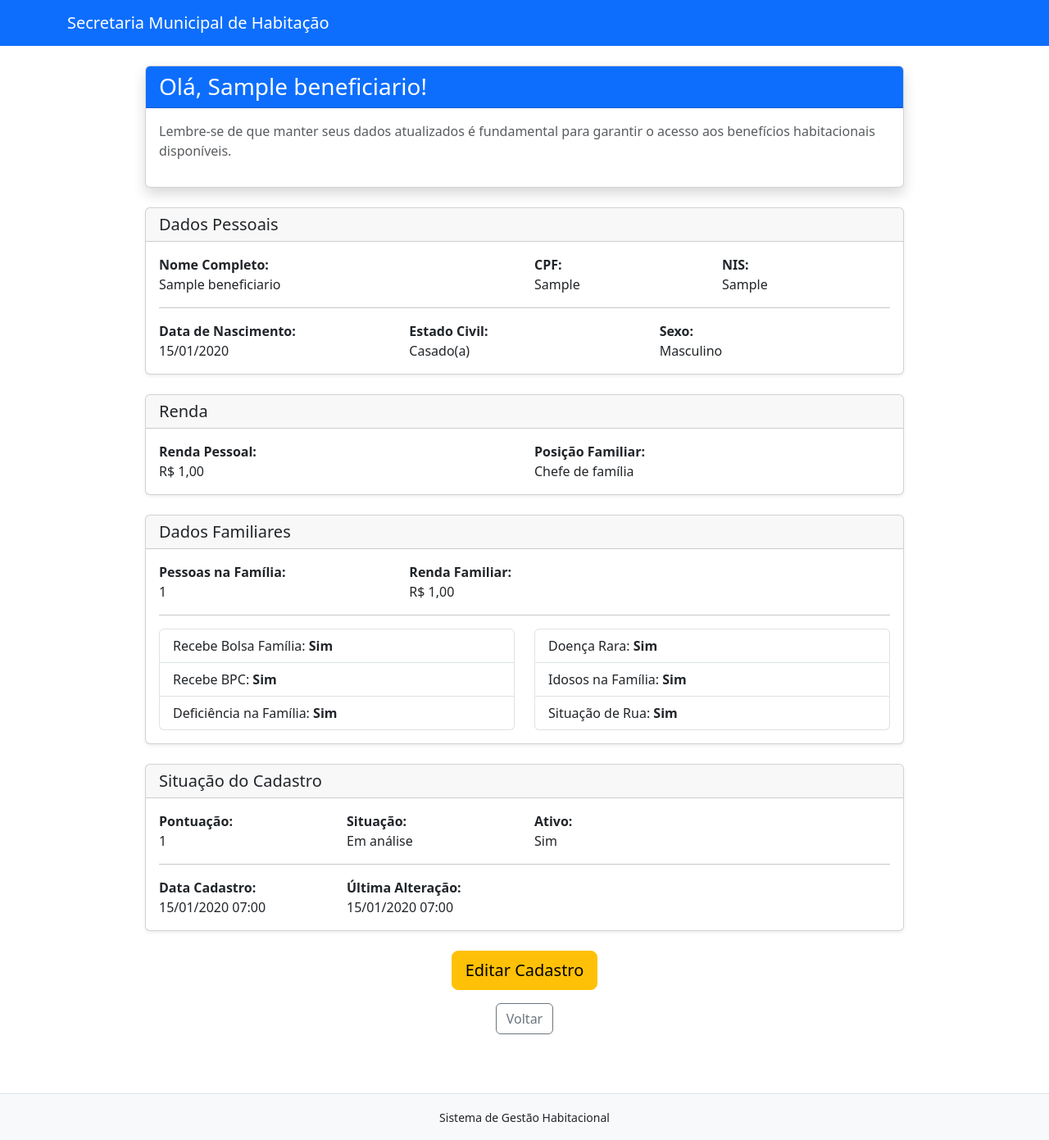
After one commit to bmgmagalhaes/sistema_habitacional, a Django app: page /portal_prefeitura/beneficiario/1/ in a window 1280 px wide. The commit adds this page. Shown: the whole page at 82% size. Run offline with Django 5.2, Linux system fonts and the light colour scheme; tables that the repository leaves empty hold one stand-in row (values such as "Sample post").

Commit message:
conclui fluxo da área pública com refinamento das funcionalidades

```diff
--- /dev/null
+++ b/gestao_municipio/templates/gestao_municipio/portal_prefeitura/beneficiario_detalhe.html
@@ -0,0 +1,266 @@
+{% extends 'base.html' %}
+
+{% block title %}
+Detalhes do Beneficiário
+{% endblock %}
+
+{% block content %}
+
+<div class="row justify-content-center">
+
+    <div class="col-lg-10">
+
+        <div class="card shadow mb-4">
+
+            <div class="card-header bg-primary text-white">
+
+                <h3 class="mb-0">
+                    Olá, {{ beneficiario.nome_completo }}!
+                </h3>
+
+            </div>
+
+            <div class="card-body">
+
+                <p class="text-muted">
+                    Lembre-se de que manter seus dados atualizados é fundamental para garantir o acesso aos benefícios habitacionais disponíveis.
+                </p>
+
+            </div>
+
+        </div>
+
+        <!-- Dados Pessoais -->
+        <div class="card shadow-sm mb-4">
+
+            <div class="card-header">
+                <h5 class="mb-0">Dados Pessoais</h5>
+            </div>
+
+            <div class="card-body">
+
+                <div class="row">
+
+                    <div class="col-md-6">
+                        <strong>Nome Completo:</strong><br>
+                        {{ beneficiario.nome_completo }}
+                    </div>
+
+                    <div class="col-md-3">
+                        <strong>CPF:</strong><br>
+                        {{ beneficiario.cpf }}
+                    </div>
+
+                    <div class="col-md-3">
+                        <strong>NIS:</strong><br>
+                        {{ beneficiario.nis }}
+                    </div>
+
+                </div>
+
+                <hr>
+
+                <div class="row">
+
+                    <div class="col-md-4">
+                        <strong>Data de Nascimento:</strong><br>
+                        {{ beneficiario.data_nascimento|date:"d/m/Y" }}
+                    </div>
+
+                    <div class="col-md-4">
+                        <strong>Estado Civil:</strong><br>
+                        {{ beneficiario.get_estado_civil_display }}
+                    </div>
+
+                    <div class="col-md-4">
+                        <strong>Sexo:</strong><br>
+                        {{ beneficiario.get_sexo_display }}
+                    </div>
+
+                </div>
+
+            </div>
+
+        </div>
+
+        <!-- Renda -->
+        <div class="card shadow-sm mb-4">
+
+            <div class="card-header">
+                <h5 class="mb-0">Renda</h5>
+            </div>
+
+            <div class="card-body">
+
+                <div class="row">
+
+                    <div class="col-md-6">
+                        <strong>Renda Pessoal:</strong><br>
+                        R$ {{ beneficiario.renda_pessoal }}
+                    </div>
+
+                    <div class="col-md-6">
+                        <strong>Posição Familiar:</strong><br>
+                        {{ beneficiario.get_posicao_familiar_display }}
+                    </div>
+
+                </div>
+
+            </div>
+
+        </div>
+
+        <!-- Dados Familiares -->
+        <div class="card shadow-sm mb-4">
+
+            <div class="card-header">
+                <h5 class="mb-0">Dados Familiares</h5>
+            </div>
+
+            <div class="card-body">
+
+                <div class="row mb-3">
+
+                    <div class="col-md-4">
+                        <strong>Pessoas na Família:</strong><br>
+                        {{ beneficiario.numero_pessoas_familia }}
+                    </div>
+
+                    <div class="col-md-4">
+                        <strong>Renda Familiar:</strong><br>
+                        R$ {{ beneficiario.renda_familiar }}
+                    </div>
+
+                </div>
+
+                <hr>
+
+                <div class="row">
+
+                    <div class="col-md-6">
+
+                        <ul class="list-group">
+
+                            <li class="list-group-item">
+                                Recebe Bolsa Família:
+                                <strong>{{ beneficiario.recebe_bolsa_familia|yesno:"Sim,Não" }}</strong>
+                            </li>
+
+                            <li class="list-group-item">
+                                Recebe BPC:
+                                <strong>{{ beneficiario.recebe_bpc|yesno:"Sim,Não" }}</strong>
+                            </li>
+
+                            <li class="list-group-item">
+                                Deficiência na Família:
+                                <strong>{{ beneficiario.deficiencia_na_familia|yesno:"Sim,Não" }}</strong>
+                            </li>
+
+                        </ul>
+
+                    </div>
+
+                    <div class="col-md-6">
+
+                        <ul class="list-group">
+
+                            <li class="list-group-item">
+                                Doença Rara:
+                                <strong>{{ beneficiario.doenca_rara_na_familia|yesno:"Sim,Não" }}</strong>
+                            </li>
+
+                            <li class="list-group-item">
+                                Idosos na Família:
+                                <strong>{{ beneficiario.idosos_na_familia|yesno:"Sim,Não" }}</strong>
+                            </li>
+
+                            <li class="list-group-item">
+                                Situação de Rua:
+                                <strong>{{ beneficiario.situacao_rua|yesno:"Sim,Não" }}</strong>
+                            </li>
+
+                        </ul>
+
+                    </div>
+
+                </div>
+
+            </div>
+
+        </div>
+
+        <!-- Situação -->
+        <div class="card shadow-sm mb-4">
+
+            <div class="card-header">
+                <h5 class="mb-0">Situação do Cadastro</h5>
+            </div>
+
+            <div class="card-body">
+
+                <div class="row">
+
+                    <div class="col-md-3">
+                        <strong>Pontuação:</strong><br>
+                        {{ beneficiario.pontuacao }}
+                    </div>
+
+                    <div class="col-md-3">
+                        <strong>Situação:</strong><br>
+                        {{ beneficiario.get_situacao_cadastral_display }}
+                    </div>
+
+                    <div class="col-md-3">
+                        <strong>Ativo:</strong><br>
+                        {{ beneficiario.ativo|yesno:"Sim,Não" }}
+                    </div>
+
+
+
+                </div>
+                <hr>
+
+                <div class="row">
+                    <div class="col-md-3">
+                        <strong>Data Cadastro:</strong><br>
+                        {{ beneficiario.data_cadastro|date:"d/m/Y H:i" }}
+                    </div>
+                    <div class="col-md-3">
+                        <strong>Última Alteração:</strong><br>
+                        {{ beneficiario.data_ultima_alteracao|date:"d/m/Y H:i" }}
+                    </div>
+
+                </div>
+
+            </div>
+
+        </div>
+
+        <div class="text-center">
+
+            <a href="{% url 'gestao_municipio:beneficiario_editar' beneficiario.pk %}"
+
+               class="btn btn-warning btn-lg">
+
+                Editar Cadastro
+
+            </a>
+
+        </div>
+
+        <div class="text-center mt-3">
+
+            <a href="{% url 'gestao_municipio:index_prefeitura' %}"
+            class="btn btn-outline-secondary">
+
+                Voltar
+
+            </a>
+
+        </div>
+
+    </div>
+
+</div>
+
+{% endblock %}
--- a/gestao_municipio/templates/gestao_municipio/portal_prefeitura/index_prefeitura.html
+++ b/gestao_municipio/templates/gestao_municipio/portal_prefeitura/index_prefeitura.html
@@ -61,10 +61,11 @@ Portal do Beneficiário
                         Realizar Cadastro
                     </a>
 
-                    <a href="#"
-                       class="btn btn-primary btn-lg">
+                    <a href="{% url 'gestao_municipio:consultar_cadastro' %}"
+                         class="btn btn-primary btn-lg">
 
                         Consultar Cadastro
+
                     </a>
 
                 </div>
--- a/gestao_municipio/urls.py
+++ b/gestao_municipio/urls.py
@@ -12,9 +12,15 @@ urlpatterns = [
     # ÁREA PÚBLICA - Acessível a todos os usuários, incluindo cidadãos e visitantes do site
     path('portal_prefeitura/', views.index_prefeitura, name='index_prefeitura'),
     path('portal_prefeitura/beneficiario/novo/', views.BeneficiarioCreateView.as_view(), name='beneficiario_novo'),
+    path('portal_prefeitura/consultar_cadastro/', views.consultar_cadastro, name='consultar_cadastro'),
+
+
+    # TODO: Alterar url pra não usar <int:pk>, usar um slug (UUID) ou outro identificador mais seguro e menos previsível
+    path('portal_prefeitura/beneficiario/<int:pk>/', views.BeneficiarioDetailView.as_view(), name='beneficiario_detalhe'),
+    path('portal_prefeitura/beneficiario/<int:pk>/editar/', views.BeneficiarioUpdateView.as_view(), name='beneficiario_editar'),
 
     # AREA RESTRITA - Somente para usuários autenticados (funcionários da prefeitura)
-    path('beneficiarios/', views.BeneficiarioListView.as_view(), name='beneficiario_lista'),
+    # path('beneficiarios/', views.BeneficiarioListView.as_view(), name='beneficiario_lista'),
 
 
     # path('portal_prefeitura/cadastro_beneficiario/', views.cadastro_beneficiario, name='cadastro_beneficiario'),
--- a/gestao_municipio/views.py
+++ b/gestao_municipio/views.py
@@ -1,11 +1,13 @@
-from django.http import HttpResponseRedirect
-from django.urls import reverse_lazy
-from django.views.generic import CreateView, ListView, DetailView, UpdateView, DeleteView
+# from django.http import HttpResponseRedirect
+# from django.urls import reverse_lazy
+from django.views.generic import CreateView, ListView, DetailView, UpdateView
 from gestao_municipio.models import Beneficiario
 from gestao_municipio.forms import BeneficiarioForm
 from gestao_municipio.servicos.pontuacao import PontuacaoServico
-from django.shortcuts import render
+from django.shortcuts import redirect, render
 from django.contrib import messages
+# from django.contrib.auth.decorators import login_required
+
 
 # Create your views here.
 
@@ -16,7 +18,7 @@ class BeneficiarioCreateView(CreateView):
     # Especifica o template a ser usado para renderizar o formulário de criação do beneficiário.
     template_name = 'gestao_municipio/portal_prefeitura/beneficiario_form.html'
     # Especifica a URL para redirecionar após a criação bem-sucedida do beneficiário. Neste caso, redireciona para a index da prefeitura.
-    success_url = reverse_lazy('gestao_municipio:index_prefeitura')
+    # success_url = reverse_lazy('gestao_municipio:index_prefeitura')
 
     # Método sobrescrito form_valid é chamado pelo Django quando o formulário é válido.
     def form_valid(self, form):
@@ -43,53 +45,116 @@ class BeneficiarioCreateView(CreateView):
             'Erro ao realizar cadastro.'
         )
         # Redireciona para a URL de sucesso após salvar o beneficiário
-        return HttpResponseRedirect(self.get_success_url())
+        # return HttpResponseRedirect(self.get_success_url())
+        return redirect(
+                'gestao_municipio:beneficiario_detalhe',
+                pk=beneficiario.pk
+            )
 
 
 
-class BeneficiarioListView(ListView):
+
+
+# class BeneficiarioListView(ListView):
+#     model = Beneficiario
+#     paginate_by = 30
+#     template_name = 'gestao_municipio/portal_prefeitura/beneficiario_lista.html'
+
+#     # Define o nome do contexto para a lista de beneficiários, permitindo que seja acessada no template usando esse nome.
+#     context_object_name = 'beneficiarios'
+
+#     def get_queryset(self):
+
+#         # Retorna um queryset de beneficiários ativos, ordenados por pontuação (do maior para o menor)
+#         # Em caso de empate na pontuação, ordenados por nome completo em ordem alfabética.
+
+#         queryset = (
+#             Beneficiario.objects
+#             .filter(ativo=True
+#             # .order_by('-pontuacao',
+#             #           'nome_completo')
+#             )
+#         )
+
+#         return queryset
+
+class BeneficiarioDetailView(DetailView):
     model = Beneficiario
-    paginate_by = 30
-    template_name = 'gestao_municipio/portal_prefeitura/beneficiario_lista.html'
+    template_name = 'gestao_municipio/portal_prefeitura/beneficiario_detalhe.html'
+    context_object_name = 'beneficiario'
 
-    # Define o nome do contexto para a lista de beneficiários, permitindo que seja acessada no template usando esse nome.
-    context_object_name = 'beneficiarios'
+class BeneficiarioUpdateView(UpdateView):
+    model = Beneficiario
+    form_class = BeneficiarioForm
+    template_name = 'gestao_municipio/portal_prefeitura/beneficiario_form.html'
+    # success_url = reverse_lazy('gestao_municipio:index_prefeitura')
 
-    def get_queryset(self):
+    def form_valid(self, form):
 
-        # Retorna um queryset de beneficiários ativos, ordenados por pontuação (do maior para o menor)
-        # Em caso de empate na pontuação, ordenados por nome completo em ordem alfabética.
+        beneficiario = form.save(commit=False)
+        beneficiario.pontuacao = PontuacaoServico.calcular(beneficiario)
 
-        queryset = (
-            Beneficiario.objects
-            .filter(ativo=True
-            # .order_by('-pontuacao',
-            #           'nome_completo')
-            )
+        beneficiario.save()
+        self.object = beneficiario
+
+
+        messages.success(
+            self.request,
+            'Cadastro alterado com sucesso.'
+        )
+        messages.MessageFailure(
+            self.request,
+            'Erro ao atualizar cadastro.'
         )
 
-        return queryset
-
-# class BeneficiarioDetailView(DetailView):
-#     model = Beneficiario
-#     template_name = 'gestao_municipio/portal_prefeitura/beneficiario_detalhe.html'
-#     context_object_name = 'beneficiario'
-
-# class BeneficiarioUpdateView(UpdateView):
-#     model = Beneficiario
-#     form_class = BeneficiarioForm
-#     template_name = 'gestao_municipio/portal_prefeitura/beneficiario_form.html'
-#     success_url = reverse_lazy('beneficiario_lista')
+        # return HttpResponseRedirect(self.get_success_url())
+        return redirect(
+                'gestao_municipio:beneficiario_detalhe',
+                pk=beneficiario.pk
+            )
 
 # class BeneficiarioDeleteView(DeleteView):
 #     model = Beneficiario
 #     template_name = 'gestao_municipio/portal_prefeitura/beneficiario_confirm_delete.html'
 #     success_url = reverse_lazy('beneficiario_lista')
 
-
+# @login_required
 def index_prefeitura(request):
 
     return render(
         request,
         'gestao_municipio\portal_prefeitura\index_prefeitura.html',
         )
+
+def consultar_cadastro(request):
+
+    if request.method == 'POST':
+
+        cpf = request.POST.get('cpf')
+        nis = request.POST.get('nis')
+
+        try:
+
+            beneficiario = Beneficiario.objects.get(
+                cpf=cpf,
+                nis=nis,
+                ativo=True
+            )
+
+            # Redireciona para a página de detalhes do beneficiário encontrado
+            return redirect(
+                'gestao_municipio:beneficiario_detalhe',
+                pk=beneficiario.pk
+            )
+
+        except Beneficiario.DoesNotExist:
+
+            messages.error(
+                request,
+                'CPF ou NIS não encontrados.'
+            )
+
+    return render(
+        request,
+        'gestao_municipio/portal_prefeitura/consultar_cadastro.html'
+    )
```
Also changed, not shown: gestao_municipio/templates/gestao_municipio/portal_prefeitura/beneficiario_form.html (+11 -0 lines), gestao_municipio/templates/gestao_municipio/portal_prefeitura/beneficiario_lista.html (deleted, +0 -39 lines), gestao_municipio/templates/gestao_municipio/portal_prefeitura/consultar_cadastro.html (added, +100 -0 lines), gestao_municipio/models.py (line endings or trailing spaces).
